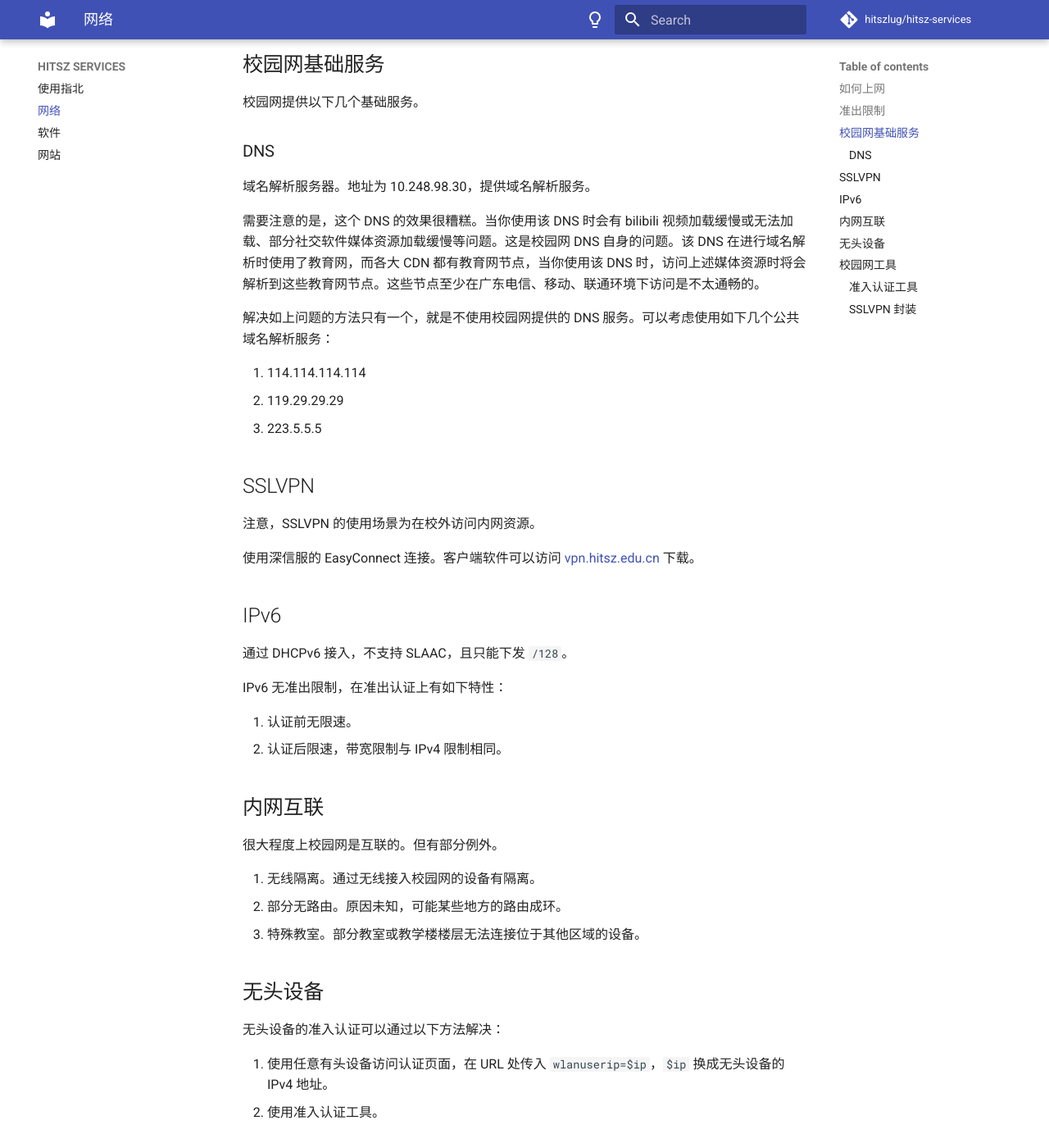
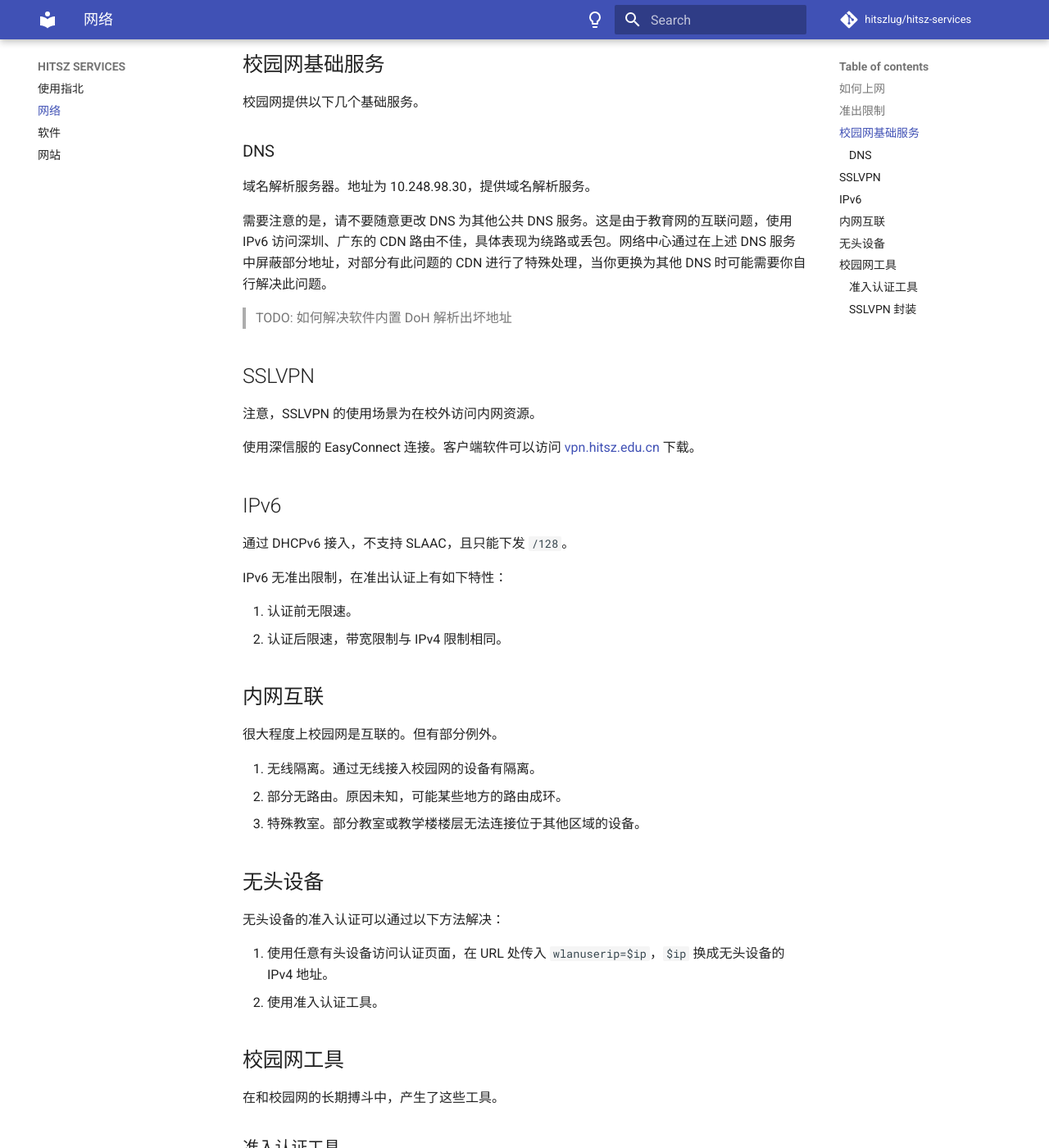
Before and after one commit to hitszlug/hitsz-services, an MkDocs documentation site: the page built from docs/network.md, in a window 1280 px wide and 1400 px high, scrolled down 840 px. Shown: the whole window at 82% size. Built offline with MkDocs 1.6.1 and Material for MkDocs 9.7.7, drawn with Linux system fonts in a browser that asks for light colours; comment, search, counter and statistics services are not loaded; some of the changed text lies outside the part shown.

Commit message:
update: update network

````diff
--- a/docs/network.md
+++ b/docs/network.md
@@ -29,13 +29,9 @@ title: 网络
 
 域名解析服务器。地址为 10.248.98.30，提供域名解析服务。
 
-需要注意的是，这个 DNS 的效果很糟糕。当你使用该 DNS 时会有 bilibili 视频加载缓慢或无法加载、部分社交软件媒体资源加载缓慢等问题。这是校园网 DNS 自身的问题。该 DNS 在进行域名解析时使用了教育网，而各大 CDN 都有教育网节点，当你使用该 DNS 时，访问上述媒体资源时将会解析到这些教育网节点。这些节点至少在广东电信、移动、联通环境下访问是不太通畅的。
+需要注意的是，请不要随意更改 DNS 为其他公共 DNS 服务。这是由于教育网的互联问题，使用 IPv6 访问深圳、广东的 CDN 路由不佳，具体表现为绕路或丢包。网络中心通过在上述 DNS 服务中屏蔽部分地址，对部分有此问题的 CDN 进行了特殊处理，当你更换为其他 DNS 时可能需要你自行解决此问题。
 
-解决如上问题的方法只有一个，就是不使用校园网提供的 DNS 服务。可以考虑使用如下几个公共域名解析服务：
-
-1. 114.114.114.114
-2. 119.29.29.29
-3. 223.5.5.5
+> TODO: 如何解决软件内置 DoH 解析出坏地址
 
 ## SSLVPN
 
@@ -78,3 +74,13 @@ IPv6 无准出限制，在准出认证上有如下特性：
 ### SSLVPN 封装
 
 EasyConnect 的依赖很难处理，如果你的 Linux 设备需要使用，可以尝试使用 [Hagb/docker-easyconnect](https://github.com/Hagb/docker-easyconnect)。
+
+[Mythologyli/zju-connect](https://github.com/Mythologyli/zju-connect) 是深信服 SSLVPN 的开源客户端，该软件是为 ZJU 设计，但我们只需要在配置中修改 `server_address` 与 `zju_dns_server` 便可使其适用于 HITSZ。最小的能工作的配置文件如下所示：
+
+```toml
+# 将下面的 username 和 password 配置换成自己的学号和密码
+username = "xxxxxxxxxxxxx"
+password = "yyyyyyyyyyyyyyy"
+server_address = "vpn.hitsz.edu.cn"
+zju_dns_server = "10.248.98.30"
+```
````
Also changed, not shown: docs/software.md (+1 -1 lines).
